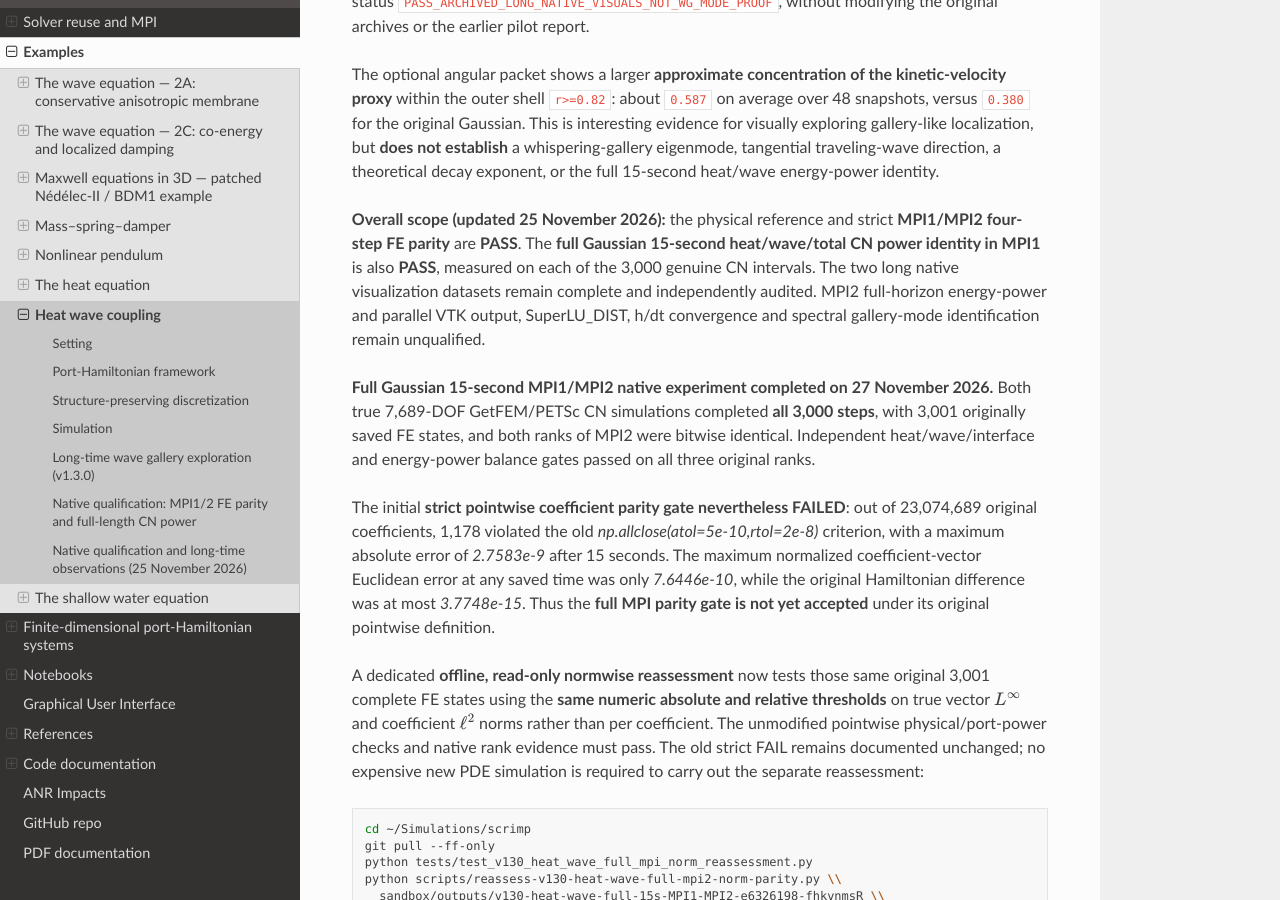
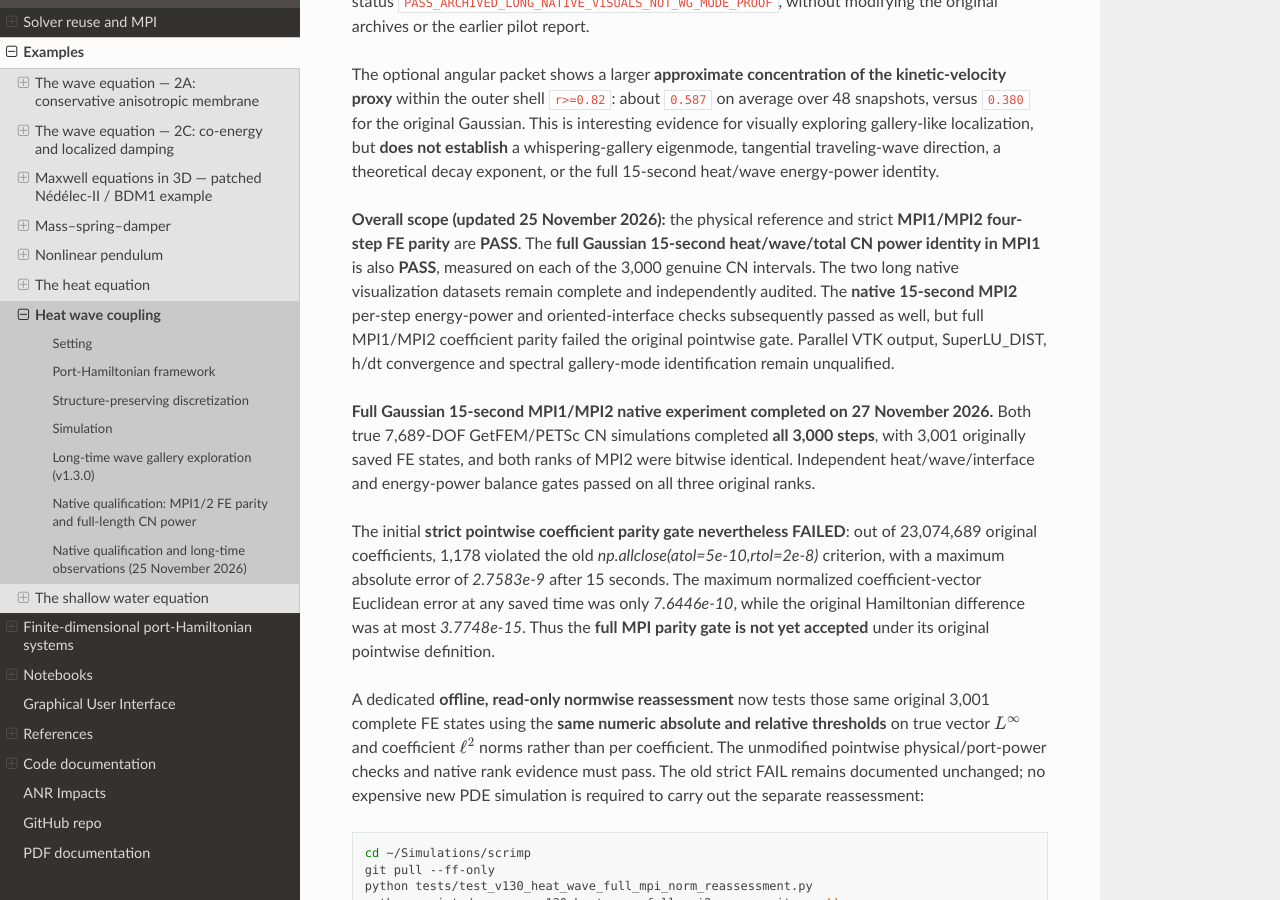
Before and after one commit to g-haine/scrimp, a Sphinx documentation site: the page built from docs/source/examples/heat_wave.rst, in a window 1280 px wide and 900 px high, scrolled down 11780 px. Built offline with Sphinx 7.4.7 and the Read the Docs theme 3.1.0, drawn with Linux system fonts in a browser that asks for light colours.

Commit message:
docs: distinguish accepted Heat-Wave MPI2 physical balances from failed old coefficient parity

```diff
--- a/docs/source/examples/heat_wave.rst
+++ b/docs/source/examples/heat_wave.rst
@@ -833,11 +833,15 @@ power identity in MPI1** is also
 The two long native visualization
 datasets remain complete and
 independently audited.
-MPI2 full-horizon energy-power
-and parallel VTK output,
-SuperLU_DIST, h/dt convergence
-and spectral gallery-mode
-identification remain unqualified.
+The **native 15-second MPI2** per-step
+energy-power and oriented-interface
+checks subsequently passed as well,
+but full MPI1/MPI2 coefficient parity
+failed the original pointwise gate.
+Parallel VTK output, SuperLU_DIST,
+h/dt convergence and spectral
+gallery-mode identification remain
+unqualified.
 
 **Full Gaussian 15-second MPI1/MPI2 native
 experiment completed on 27 November 2026.**
```
